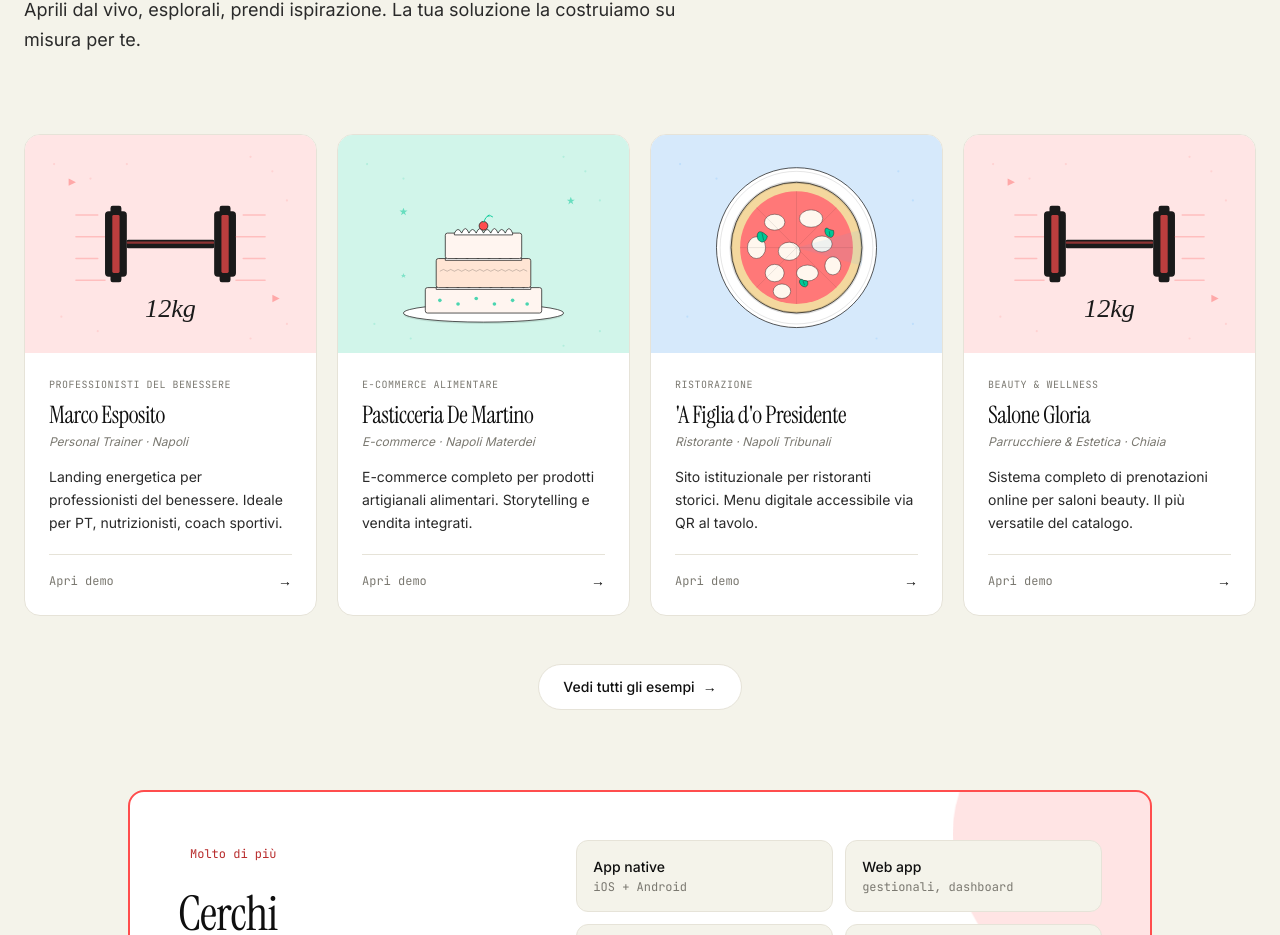
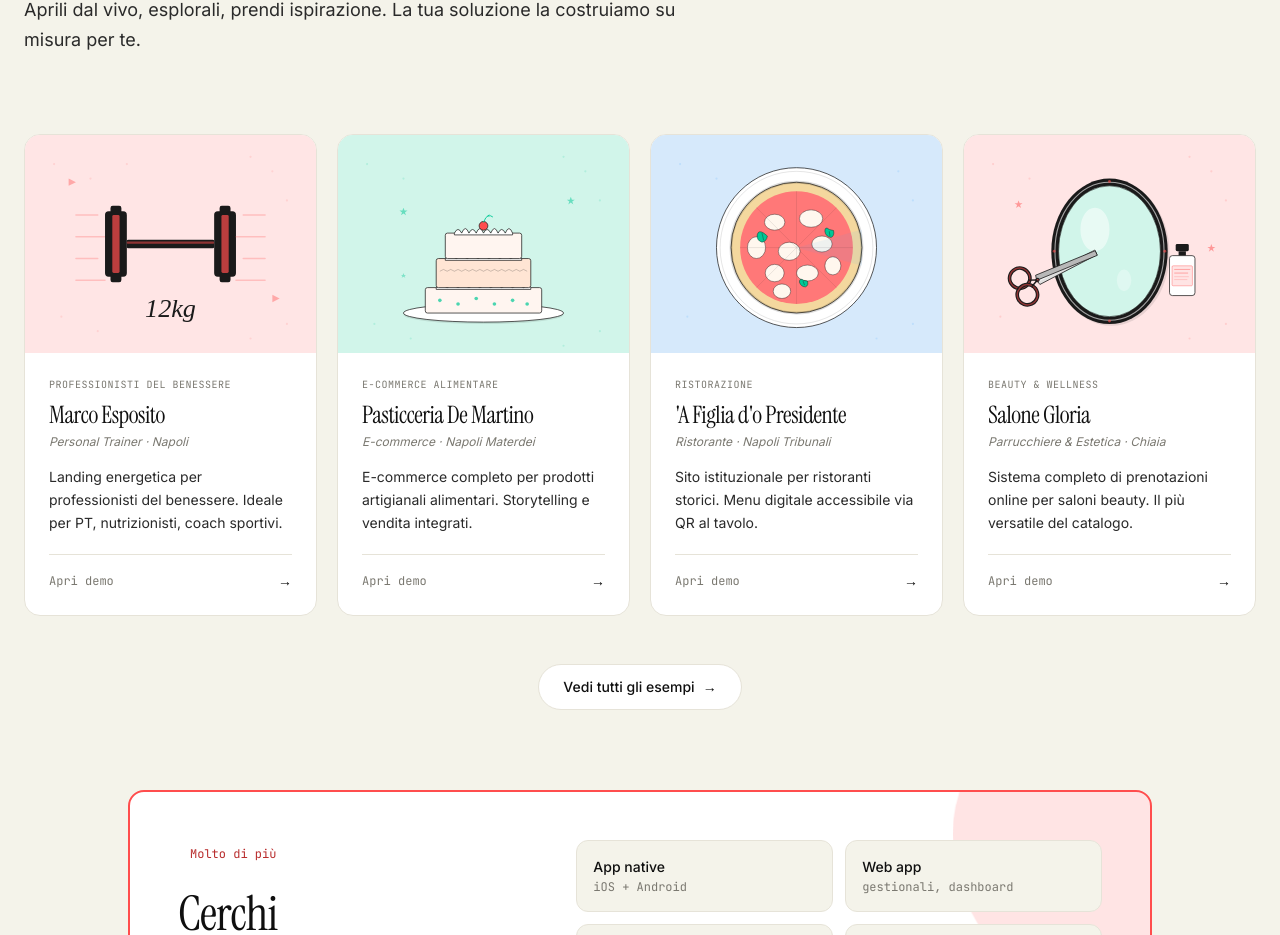
Before and after one commit to ciroriccio-1994/overfy, a Next.js app in the folder apps/catalogo/: page / in a window 1280 px wide. Shown: the part 1477-2412 px from the top of the page. Built offline with nearby package versions, Linux system fonts and the light colour scheme.

Commit message:
fix(demogrid): riordino mapping illustrazioni — Salone Gloria ora mostra specchio+forbici (non manubrio)

```diff
--- a/apps/catalogo/app/components/DemoGrid.tsx
+++ b/apps/catalogo/app/components/DemoGrid.tsx
@@ -213,26 +213,32 @@ function resolveDemoImage(demo: DemoLike): string {
     .join(" ")
     .toLowerCase();
 
+  // IMPORTANTE: check dal più specifico al più generico.
+  // Salone Gloria ha category "BEAUTY & WELLNESS" — se mettessimo "wellness"
+  // tra le keyword di PT, il salone verrebbe classificato come palestra.
+
+  // 1. Salone / centro estetico
   if (
-    match.includes("marco") ||
-    match.includes("trainer") ||
-    match.includes("benessere") ||
-    match.includes("wellness") ||
-    match.includes("fitness")
+    match.includes("gloria") ||
+    match.includes("salone") ||
+    match.includes("parrucchier") ||
+    match.includes("estetica") ||
+    match.includes("beauty")
   ) {
-    return "/demos/pt.svg";
+    return "/demos/salone.svg";
   }
 
+  // 2. Pasticceria / bakery / e-commerce food
   if (
     match.includes("pasticceria") ||
     match.includes("martino") ||
-    match.includes("alimentar") ||
     match.includes("bakery") ||
-    match.includes("e-commerce")
+    match.includes("alimentar")
   ) {
     return "/demos/pasticceria.svg";
   }
 
+  // 3. Pizzeria / ristorante
   if (
     match.includes("figlia") ||
     match.includes("presidente") ||
@@ -243,16 +249,7 @@ function resolveDemoImage(demo: DemoLike): string {
     return "/demos/pizzeria.svg";
   }
 
-  if (
-    match.includes("gloria") ||
-    match.includes("salone") ||
-    match.includes("parrucchier") ||
-    match.includes("estetica") ||
-    match.includes("beauty")
-  ) {
-    return "/demos/salone.svg";
-  }
-
+  // 4. Studio dentistico
   if (
     match.includes("rinascita") ||
     match.includes("dentist") ||
@@ -262,6 +259,7 @@ function resolveDemoImage(demo: DemoLike): string {
     return "/demos/dentista.svg";
   }
 
+  // 5. Psicoterapeuta / counsel
   if (
     match.includes("russo") ||
     match.includes("chiara") ||
@@ -272,5 +270,17 @@ function resolveDemoImage(demo: DemoLike): string {
     return "/demos/psicologa.svg";
   }
 
+  // 6. Personal trainer / palestra (keyword SPECIFICHE, no "wellness"/"benessere")
+  if (
+    match.includes("marco") ||
+    match.includes("esposito") ||
+    match.includes("trainer") ||
+    match.includes("fitness") ||
+    match.includes("palestra") ||
+    match.includes("gym")
+  ) {
+    return "/demos/pt.svg";
+  }
+
   return "/demos/pt.svg";
 }
```
